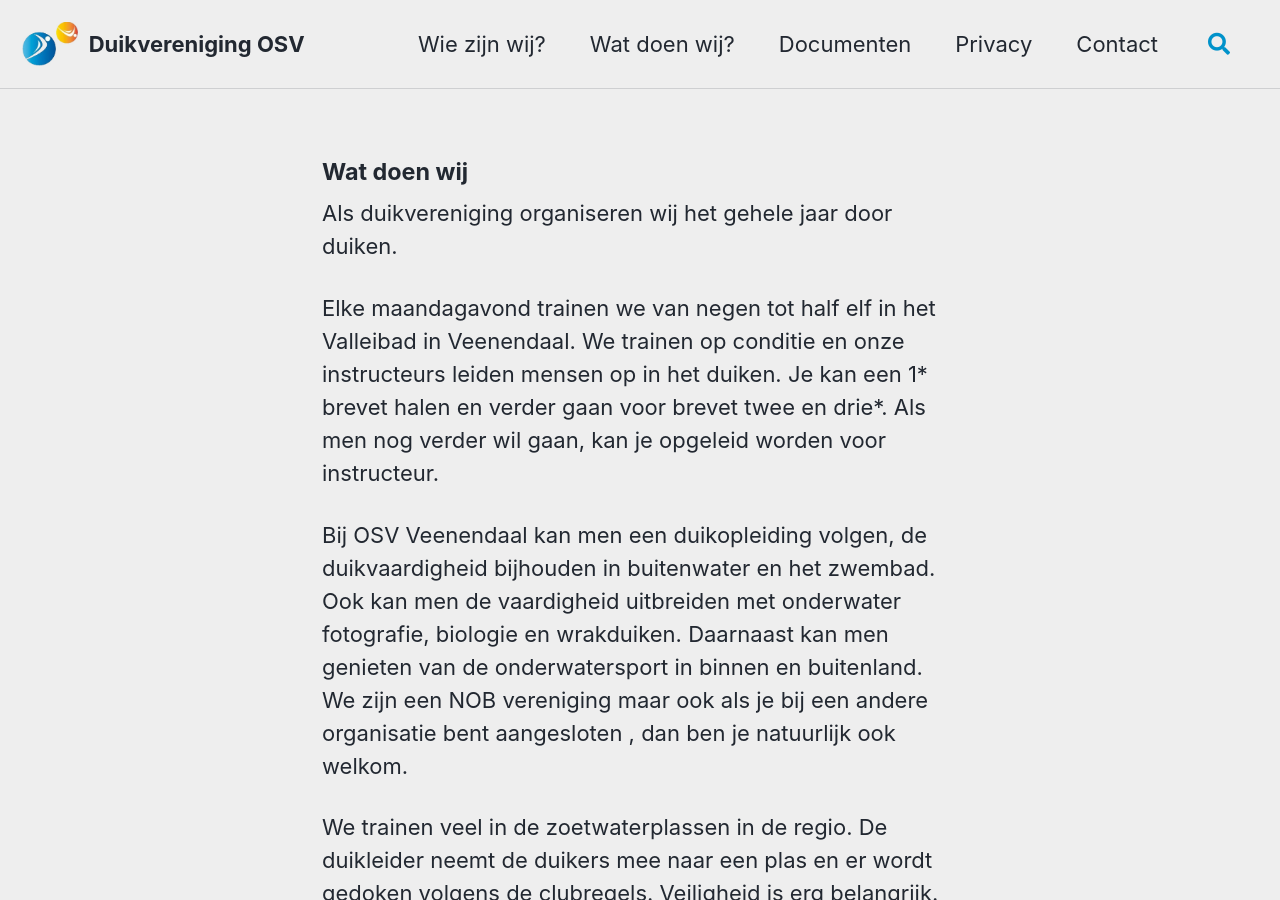
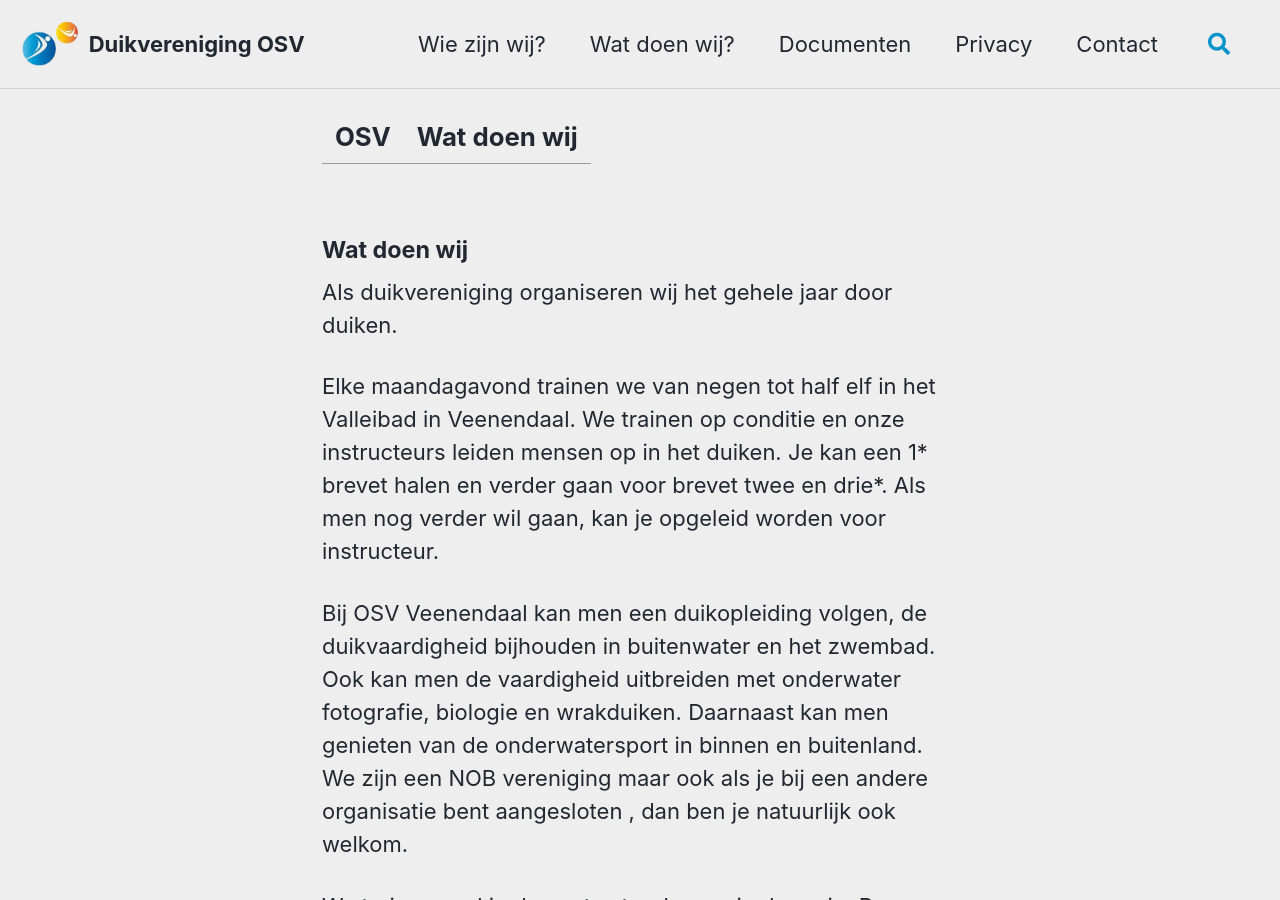
Before and after one commit to walthertimmer/osvveenendaal.nl, a Jekyll site: the page built from _pages/wat-doen-wij.md, in a window 1280 px wide and 900 px high. Built offline with Jekyll 4.4.1, drawn with Linux system fonts in a browser that asks for light colours; cached includes are drawn as plain includes.

Commit message:
Update wat-doen-wij.md

```diff
--- a/_pages/wat-doen-wij.md
+++ b/_pages/wat-doen-wij.md
@@ -2,6 +2,7 @@
 layout: single
 author_profile: false
 permalink: /wat-doen-wij/
+title: OSV | Wat doen wij
 ---
 #### Wat doen wij
 Als duikvereniging organiseren wij het gehele jaar door duiken.
```
